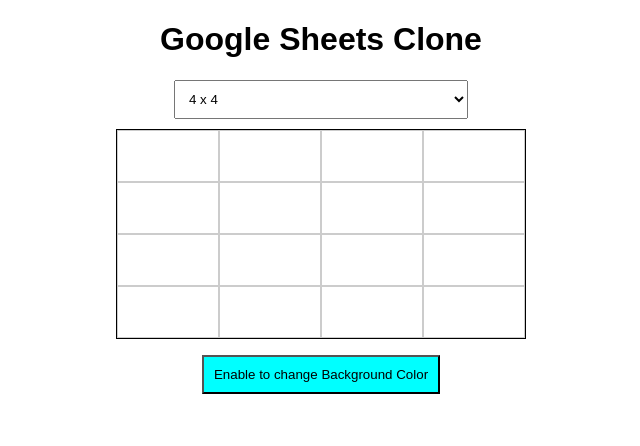
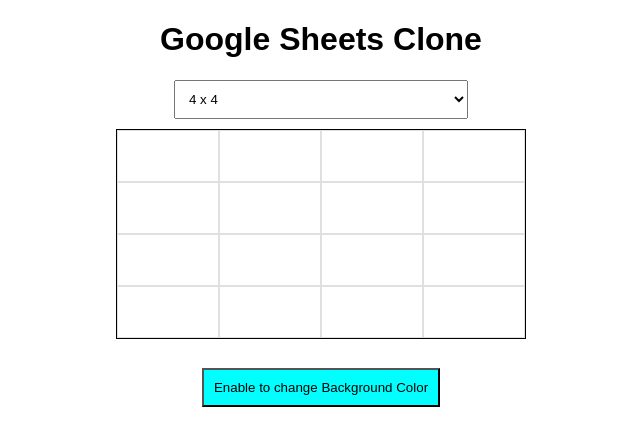
Before and after one commit to imabhishek476/google-sheet-clone, a React (Vite) app: page / in a window 1280 px wide. Shown: the top 446 px of the page, without its empty margins (319-959 px from the left). Built offline with nearby package versions, Linux system fonts and the light colour scheme.

Commit message:
changes in ui

```diff
--- a/src/Grid.css
+++ b/src/Grid.css
@@ -13,7 +13,7 @@
   .cell {
     width: 100px;
     height: 50px;
-    border: 1px solid #ccc;
+    border: 1px solid #e0e0e0;
     display: flex;
     align-items: center;
     /* justify-content: center; */
@@ -21,7 +21,7 @@
   }
 
   .cell.focused {
-    border: 2px solid black;
+    border: 1.3px solid black;
   }
 
   .color-picker {
--- a/src/Grid.jsx
+++ b/src/Grid.jsx
@@ -98,7 +98,7 @@
         ))}
       </div>
 
-      <div style={{ marginTop: "1rem" }}>
+      <div style={{ marginTop: "1.8rem" }}>
         <button
           style={{
             padding: "10px",
```
